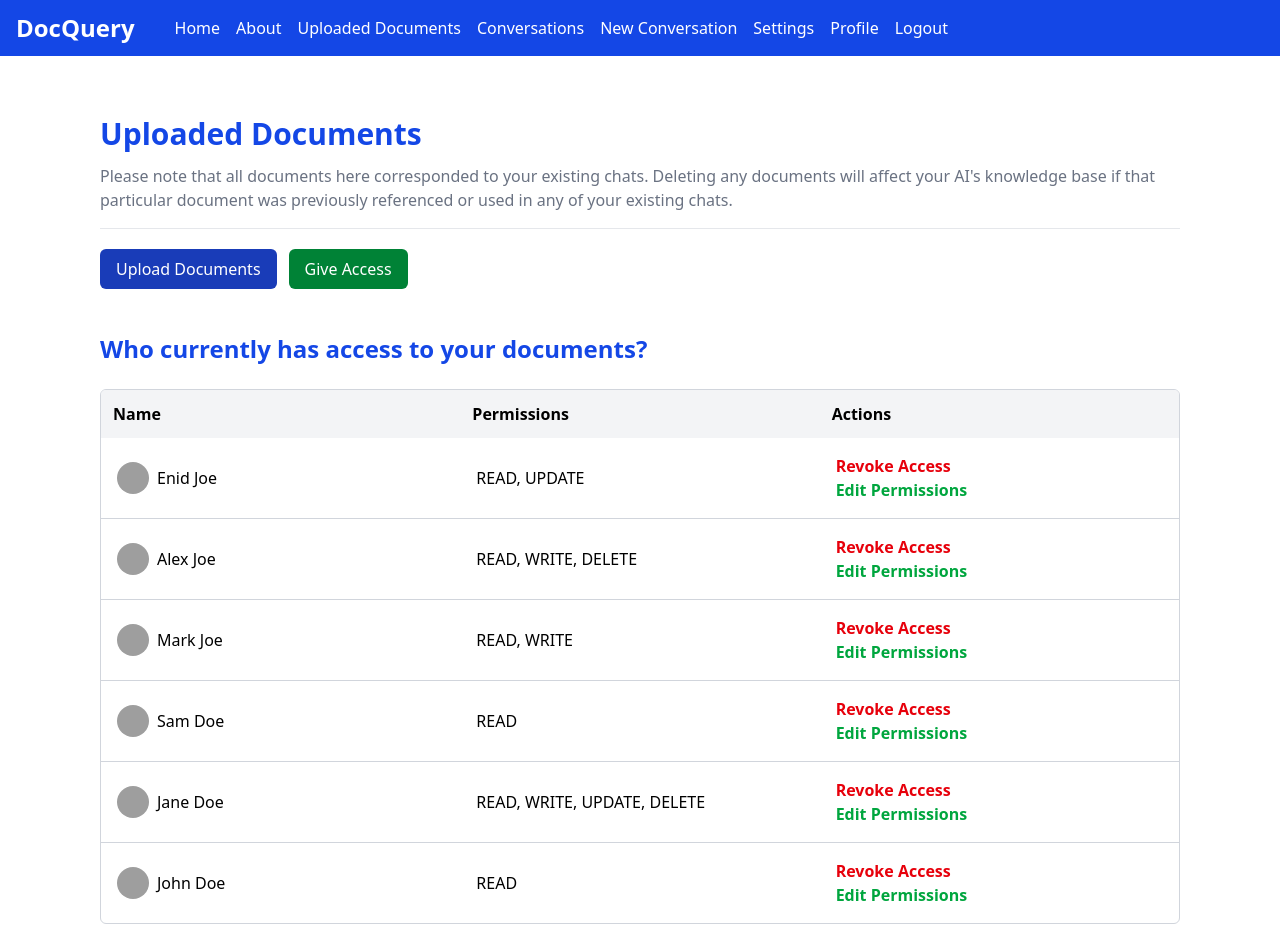
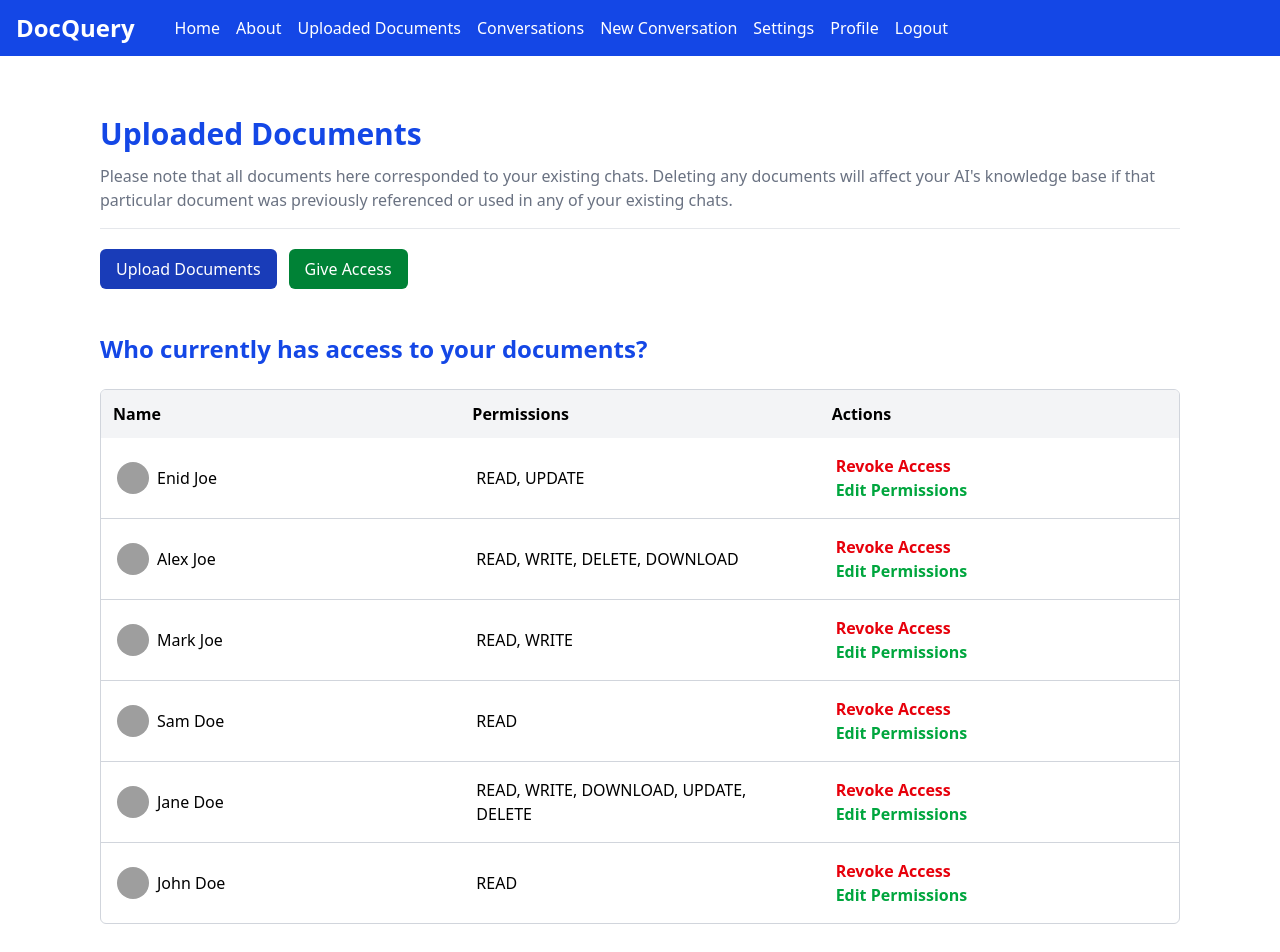
Before and after one commit to Hairum-Qureshi/DocQuery, a React (Vite) app in the folder apps/frontend/: page /uploaded-documents in a window 1280 px wide. Shown: the top 952 px of the page. Built offline with nearby package versions, Linux system fonts and the light colour scheme; no server answers; grey boxes are pictures that could not be loaded.

Commit message:
added placeholder DOWNLOAD permission

```diff
--- a/apps/frontend/src/components/AccessTable.tsx
+++ b/apps/frontend/src/components/AccessTable.tsx
@@ -41,7 +41,7 @@ export default function AccessTable() {
 									<p>Alex Joe</p>
 								</div>
 							</td>
-							<td className="p-4">READ, WRITE, DELETE</td>
+							<td className="p-4">READ, WRITE, DELETE, DOWNLOAD</td>
 							<td className="p-4 flex flex-col cursor-pointer font-semibold">
 								<p className="text-red-600 hover:underline">Revoke Access</p>
 								<p className="text-green-600 hover:underline">
@@ -98,7 +98,7 @@ export default function AccessTable() {
 									<p>Jane Doe</p>
 								</div>
 							</td>
-							<td className="p-4">READ, WRITE, UPDATE, DELETE</td>
+							<td className="p-4">READ, WRITE, DOWNLOAD, UPDATE, DELETE</td>
 							<td className="p-4 flex flex-col cursor-pointer font-semibold">
 								<p className="text-red-600 hover:underline">Revoke Access</p>
 								<p className="text-green-600 hover:underline">
```
